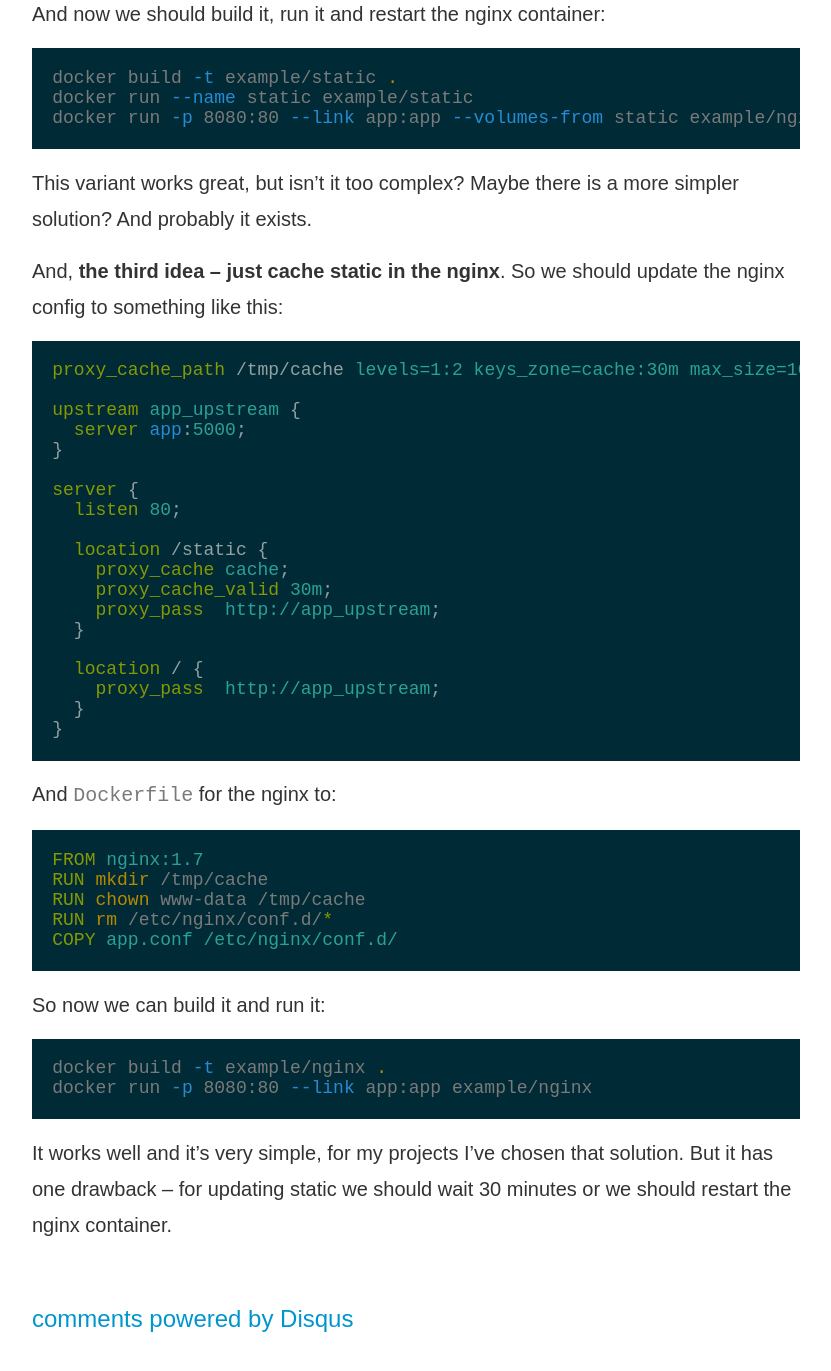
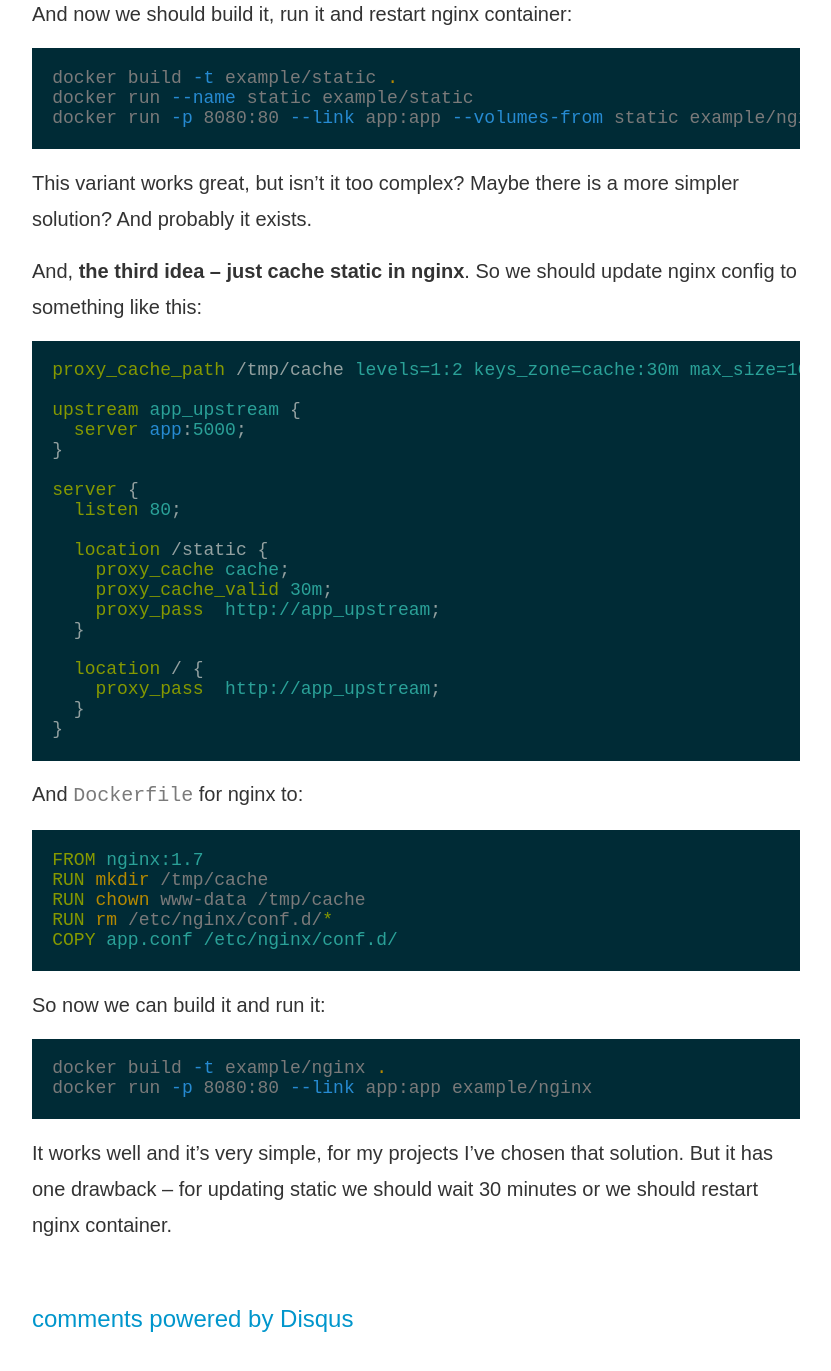
Before and after one commit to nvbn/nvbn.github.io, a Jekyll site: the page built from _posts/2015-01-25-docker-nginx.md, in a window 1280 px wide and 1400 px high, scrolled down 2624 px. Shown: the top 1371 px of the window, without its empty margins (224-1055 px from the left). Built offline with Jekyll 4.4.1, drawn with Linux system fonts in a browser that asks for light colours; Markdown is read by kramdown in place of the engine named in the settings; comment, search, counter and statistics services are not loaded; some of the changed text lies outside the part shown.

Commit message:
Fix typos

````diff
--- a/_posts/2015-01-25-docker-nginx.md
+++ b/_posts/2015-01-25-docker-nginx.md
@@ -1,12 +1,12 @@
 ---
 layout:     post
-title:      Serving static using the nginx with the docker
+title:      Serving static using nginx with docker
 date:       2015-01-25 03:35:00
 keywords:   docker, nginx
 ---
 
 Imagine common situation when we have a container with a web application and a container
-with the nginx, and we want to serve the web app static using nginx. Sounds very
+with nginx, and we want to serve the web app static using nginx. Sounds very
 simple but actually it isn't.
 
 Before I start, source code of the simple web application which I want to run inside a container:
@@ -48,7 +48,7 @@
 After that you can visit [localhost:5000](http://localhost:5000) and ensure
 that app works.
 
-Now go to the container for the nginx. First of all we should write config for the nginx:
+Now go to the container for nginx. First of all we should write config for nginx:
 
 ```nginx
 upstream app_upstream {
@@ -76,7 +76,7 @@
 COPY app.conf /etc/nginx/conf.d/
 ```
 
-So now we can build and run the nginx:
+So now we can build and run nginx:
 
 ```bash
 docker build -t example/nginx .
@@ -96,7 +96,7 @@
 COPY . static
 ```
 
-And now we should build it, run it and restart the nginx container:
+And now we should build it, run it and restart nginx container:
 
 ```bash
 docker build -t example/static .
@@ -107,8 +107,8 @@
 This variant works great, but isn't it too complex? Maybe there is a more simpler solution?
 And probably it exists.
 
-And, **the third idea &ndash; just cache static in the nginx**.
-So we should update the nginx config to something like this:
+And, **the third idea &ndash; just cache static in nginx**.
+So we should update nginx config to something like this:
 
 ```nginx
 proxy_cache_path /tmp/cache levels=1:2 keys_zone=cache:30m max_size=1G;
@@ -132,7 +132,7 @@
 }
 ```
 
-And `Dockerfile` for the nginx to:
+And `Dockerfile` for nginx to:
 
 ```dockerfile
 FROM nginx:1.7
@@ -151,4 +151,4 @@
 
 It works well and it's very simple, for my projects I've chosen that solution.
 But it has one drawback &ndash; for updating static we should wait 30 minutes
-or we should restart the nginx container.
+or we should restart nginx container.
````
